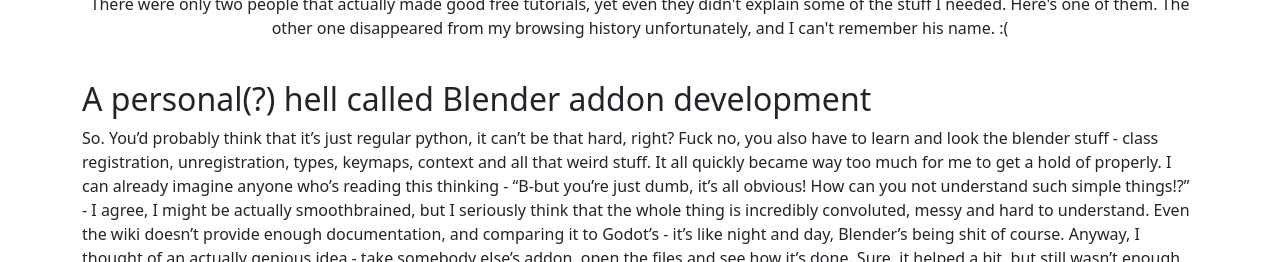
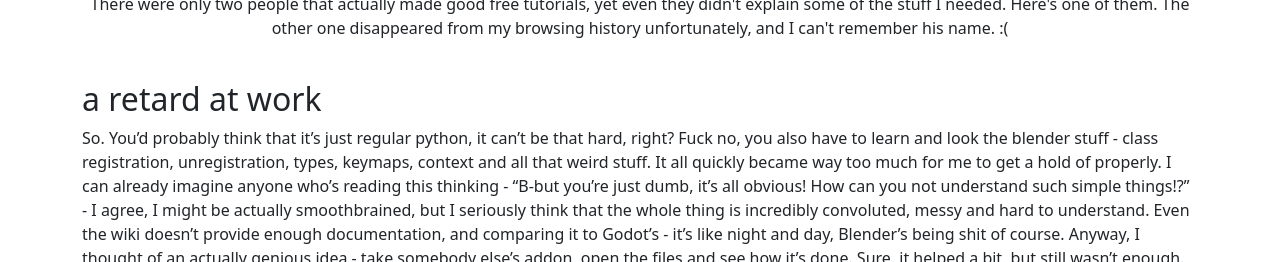
Before and after one commit to ruki3/imponderabilium, a Jekyll site: the page built from _posts/2022-09-01-i-made-a-blender-addon.md, in a window 1280 px wide and 1400 px high, scrolled down 1356 px, cut to the strip 183-445 px from the top of the window. Built offline with Jekyll 4.4.1, drawn with Linux system fonts in a browser that asks for light colours; some of the changed text lies outside the part shown.

Commit message:
Update 2022-09-01-i-made-a-blender-addon.md

```diff
--- a/_posts/2022-09-01-i-made-a-blender-addon.md
+++ b/_posts/2022-09-01-i-made-a-blender-addon.md
@@ -29,7 +29,7 @@
 <br>
 
 
-## A personal(?) hell called Blender addon development
+## a retard at work
 So. You'd probably think that it's just regular python, it can't be that hard, right? Fuck no, you also have to learn and look the blender stuff - class registration, unregistration, types, keymaps, context and all that weird stuff. It all quickly became way too much for me to get a hold of properly. I can already imagine anyone who's reading this thinking - "B-but you're just dumb, it's all obvious! How can you not understand such simple things!?" - I agree, I might be actually smoothbrained, but I seriously think that the whole thing is incredibly convoluted, messy and hard to understand. Even the wiki doesn't provide enough documentation, and comparing it to Godot's - it's like night and day, Blender's being shit of course. Anyway, I thought of an actually genious idea - take somebody else's addon, open the files and see how it's done. Sure, it helped a bit, but still wasn't enough.
 
 ![codesnippet](/assets/images/addon-code-snippet.png)
@@ -45,7 +45,7 @@
 <br>
 
 
-## Out of the dark
+## At the finish line! Or not?
 So, I've got the addon working, what now? Well, it's still not complete. I'd love to have a some kind of panel with all of my textures inside, with previews and all that, but I already know that it's going to be a total pain in the ass to code, so I'm just going to take a break. It's more than enough for me with its current features, so there's no point to improve it further, at least for now. Now, I'm obviously going to release it for any of you reading this thing, whether you made it through entirely or not, I don't really care. One thing though - not all of the code is mine, actually. I found some of it on github under the GPL license, so I think that me releasing it as my own version at the very least is fine. I'm going to put a link to it here, or just host it on the website - I don't really have a clue on how limited I am on Github Pages. Install it as is, please don't zip it or anything because it won't work if you do so. Don't pay too much attention towards the name, too. (*^.^*)
 
 <center><a href="/assets/downloads/brenchtroom.py">Download the addon! (updated nov 10 2022)</a></center>
```
